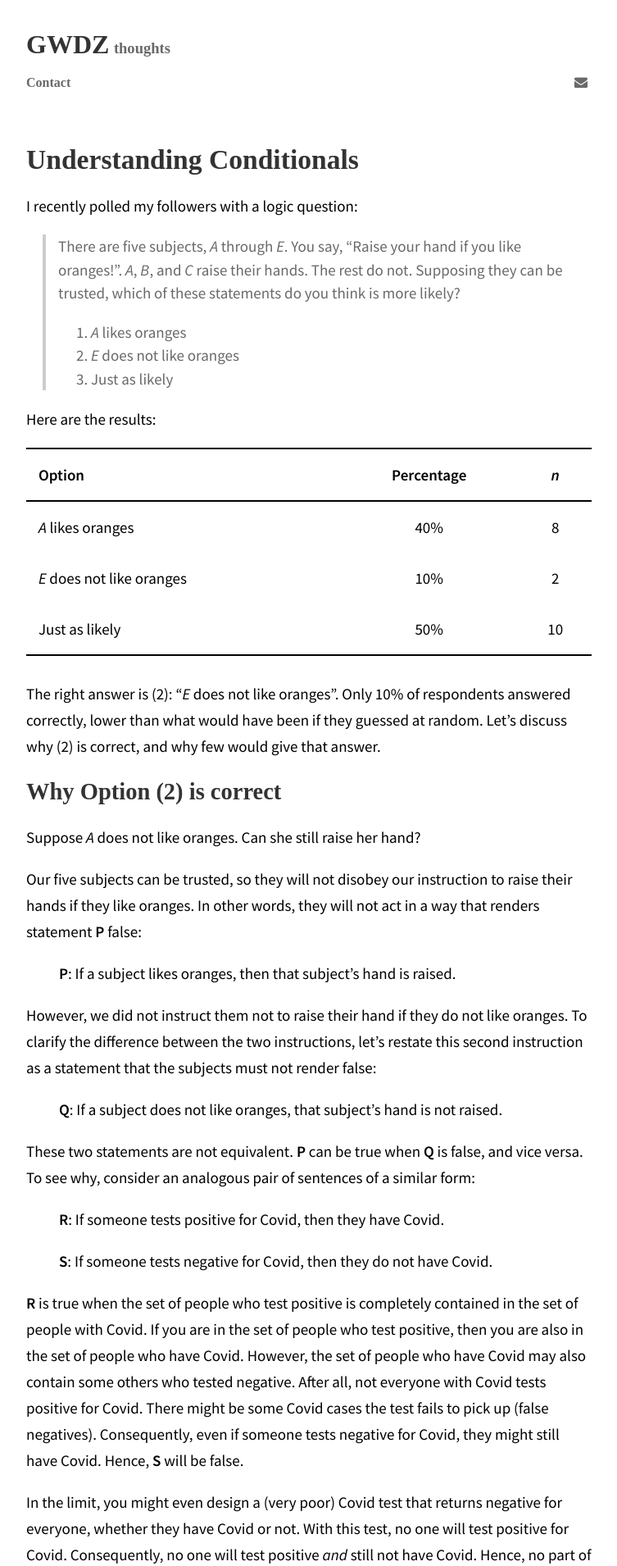
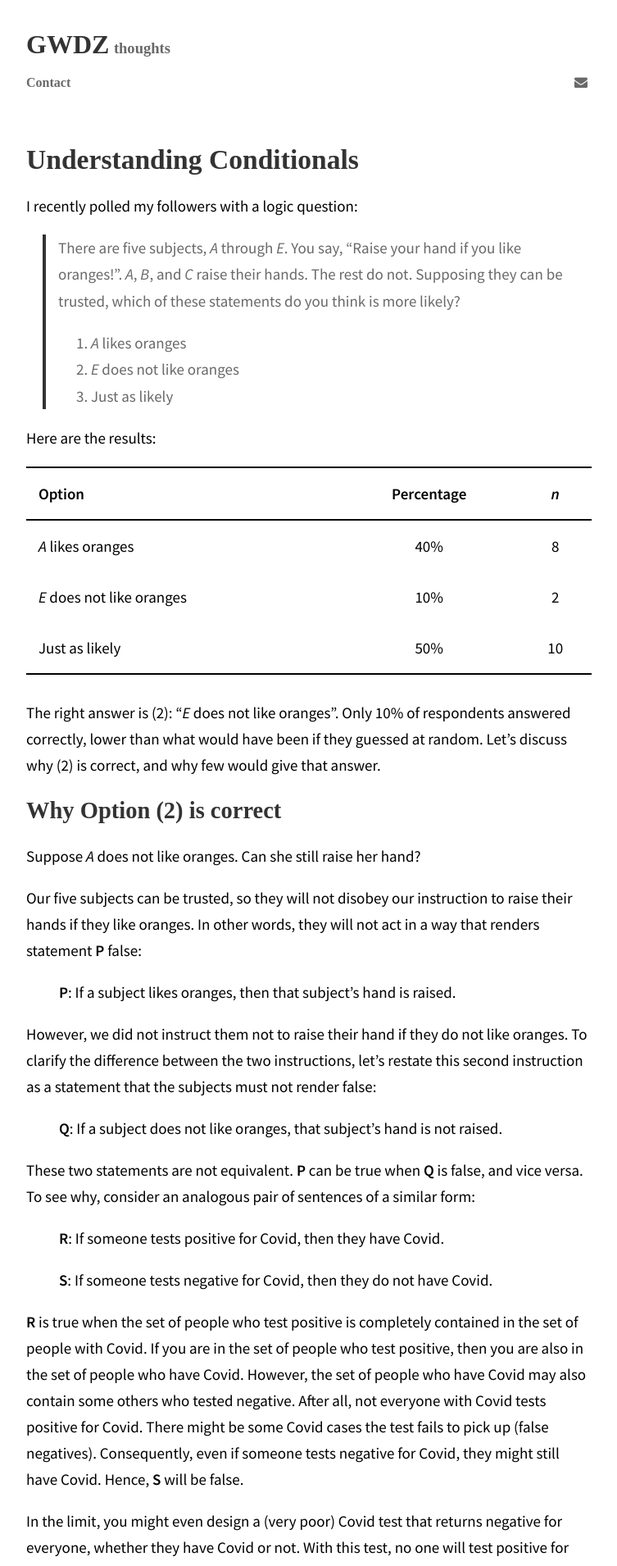
Before and after one commit to GWDZ-true/gwdz-site, a Jekyll site: the page built from _posts/2022-08-23-understanding-conditionals.md, in a window 1280 px wide. Shown: the top 1910 px of the page at 82% size, without its empty margins (263-1016 px from the left). Built offline with Jekyll 4.4.1, drawn with Linux system fonts in a browser that asks for light colours; some web fonts are replaced.

Commit message:
Update _base.scss

```diff
--- a/_sass/_base.scss
+++ b/_sass/_base.scss
@@ -59,9 +59,9 @@ img {
 blockquote {
   margin: 10px 20px 10px;
   padding: 0px 15px;
-  border-left: 0.25em solid $extra-light-gray-color;
+  border-left: 0.25em solid $dark-gray-color;
   color: $light-gray-color;
-  line-height: 1.5;
+  line-height: 1.7;
 }
 
 hr {
```
